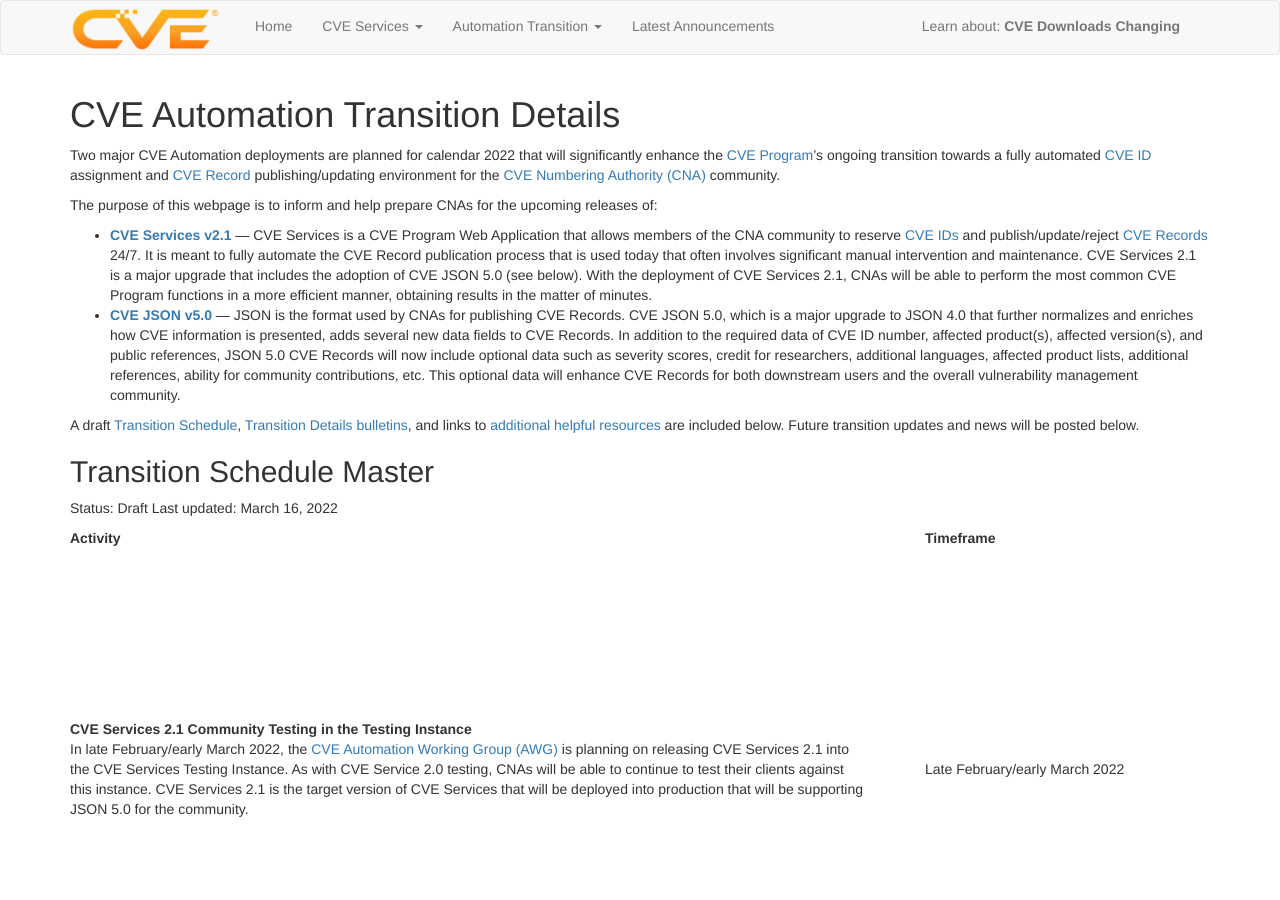
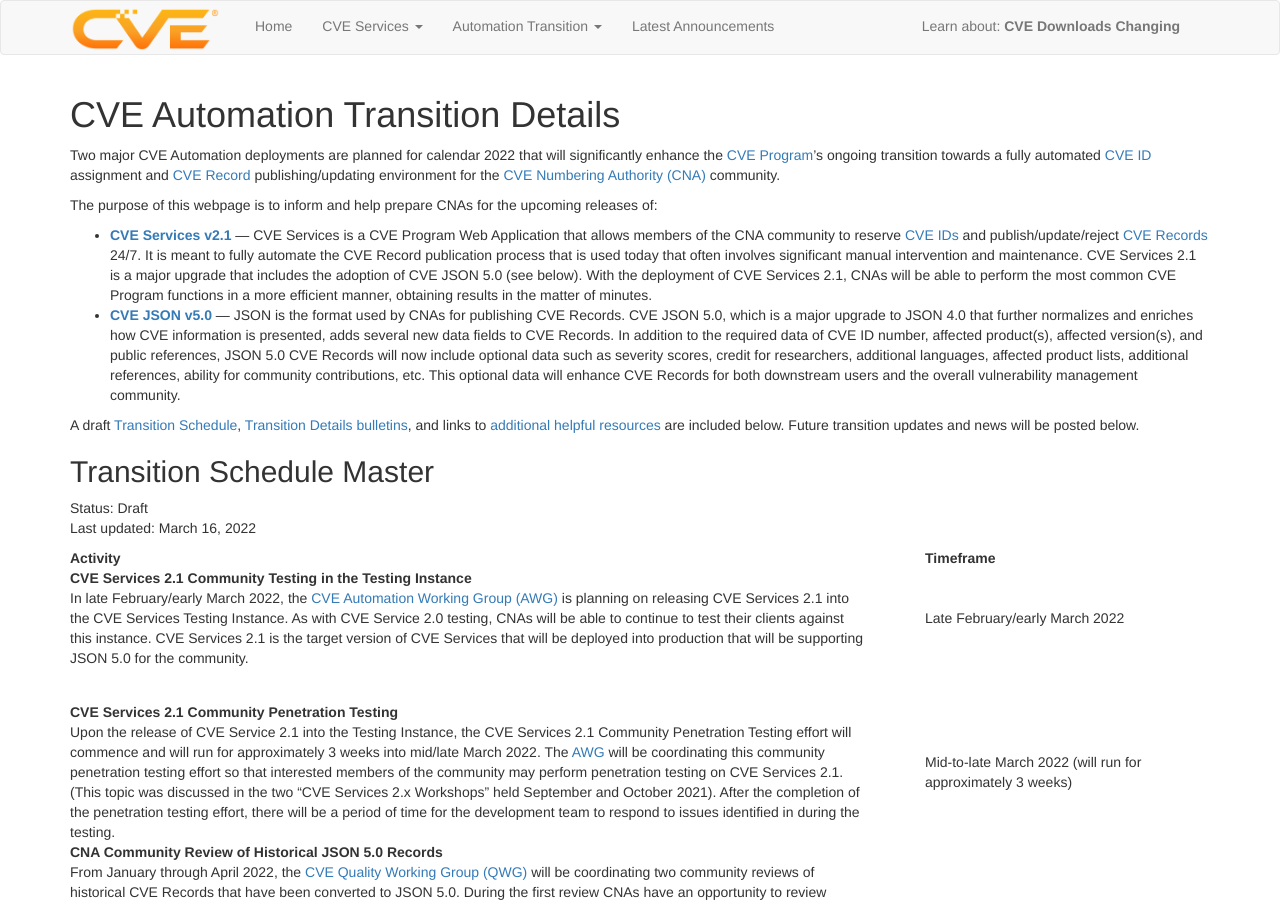
Before and after one commit to CVEProject/cveproject.github.io, a Jekyll site: the page built from automation-transition.md, in a window 1280 px wide and 900 px high. Built offline with Jekyll 4.4.1, drawn with Linux system fonts in a browser that asks for light colours; nearby versions of some CDN libraries.

Commit message:
Update automation-transition.md

```diff
--- a/automation-transition.md
+++ b/automation-transition.md
@@ -14,18 +14,19 @@ A draft [Transition Schedule](https://cveproject.github.io/automation-transition
 ## Transition Schedule Master
 Status: Draft
 Last updated: March 16, 2022
+
 <div>
   <table style="padding-left:5%;padding-left:30%;">
     <tr>
-      <th style="width:70%;padding-bottom:15%;">Activity</th>
-      <th style="width:5%;padding-bottom:15%;"></th>
-      <th style="width:25%;padding-bottom:15%;">Timeframe</th>
+      <th style="width:70%;">Activity</th>
+      <th style="width:5%;;"></th>
+      <th style="width:25%;">Timeframe</th>
     </tr>
     <tr>
-      <td style="padding-bottom:15%;"><strong>CVE Services 2.1 Community Testing in the Testing Instance</strong><br>
+      <td style="padding-bottom:3%;"><strong>CVE Services 2.1 Community Testing in the Testing Instance</strong><br>
       In late February/early March 2022, the <a href="https://www.cve.org/ProgramOrganization/WorkingGroups#AutomationWorkingGroupAWG" target="_blank">CVE Automation Working Group (AWG)</a> is planning on releasing CVE Services 2.1 into the CVE Services Testing Instance. As with CVE Service 2.0 testing, CNAs will be able to continue to test their clients against this instance. CVE Services 2.1 is the target version of CVE Services that will be deployed into production that will be supporting JSON 5.0 for the community.</td>
-      <td style="padding-bottom:15%;"></td>
-      <td style="padding-bottom:15%;">Late February/early March 2022</td>
+      <td style="padding-bottom:3%;"></td>
+      <td style="padding-bottom:3%;">Late February/early March 2022</td>
     </tr>
     <tr>
       <td><strong>CVE Services 2.1 Community Penetration Testing</strong><br>
```
